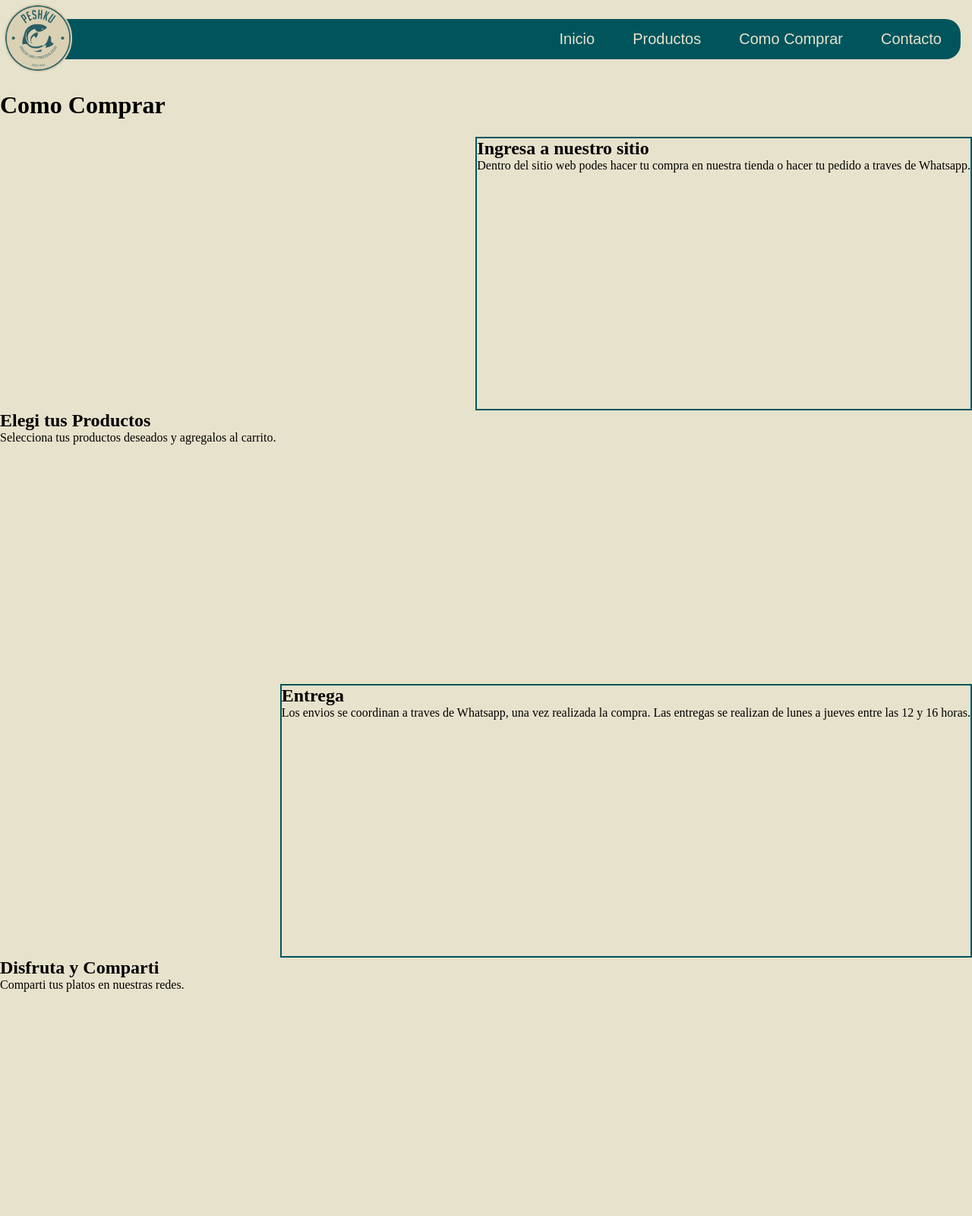
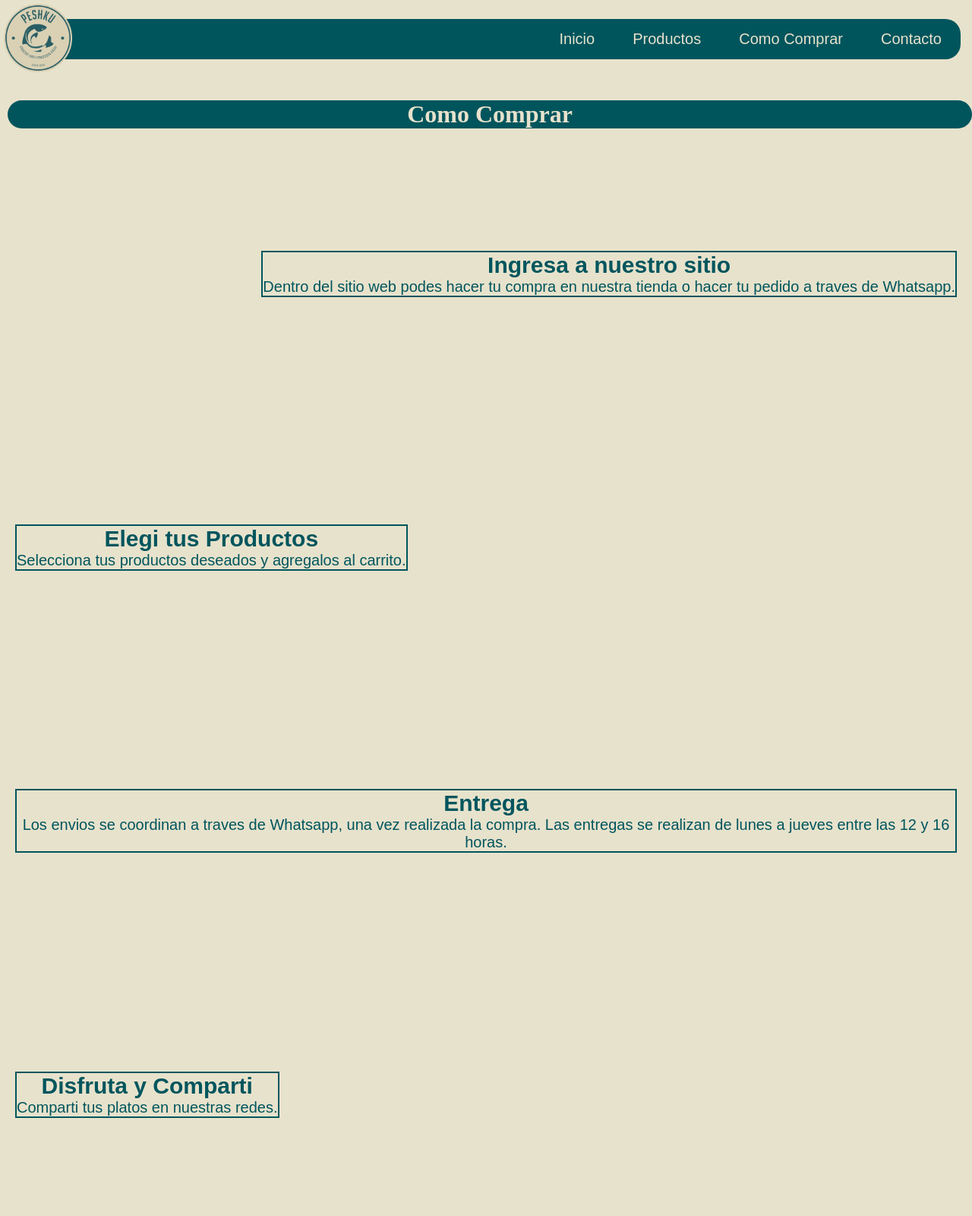
Before and after one commit to davidmaldonado90/proyectodavidmaldonado, a plain HTML site: page secciones/como-comprar.html in a window 1280 px wide. Shown: the top 1600 px of the page at 76% size. Drawn offline with Linux system fonts and the light colour scheme.

Commit message:
agregue animacion y boostrap en rama2

```diff
--- a/estilos/styles.css
+++ b/estilos/styles.css
@@ -55,11 +55,32 @@ li a{
     font-family: sans-serif;
 }
 
+a:hover{
+    background-color: #e7e2cc;
+    color: #00555d;
+}
+
 #bienvenida{
     margin-top: 5px;
     background-image: url(../imagenes/salmon-salvaje.jpg);
     background-size: cover ;
     background-position: center;
+}
+
+h1{
+    animation-name: animacion1;
+    animation-iteration-count: 1;
+    animation-duration: 3s;
+    animation-delay: 0s;
+}
+
+@keyframes animacion1{
+    from{
+        transform: translatex(-1000px);
+    }
+    to{
+        transform: translatex(0);
+    }
 }
 
 #bienvenida h1{
@@ -231,13 +252,46 @@ main.mainproductos img{
 }
 /*seccion como comprar*/
 
+.titulocompra{
+    text-align: center;
+    background-color: #00555d;
+    border-radius: 30px;
+    color: #e7e2cc;
+    margin-left: 10px;
+}
+.compra{
+    align-items: center;
+}
+
+.boxcompra{
+    margin: 20px;
+    border: #00555d 2px solid;
+    background-color: #e7e2cc;
+    color: #00555d;
+    font-family: sans-serif;
+    font-size: 20px;
+    text-align: center;
+}
+
 #primero{
+    align-content: center;
     justify-self: end;
-    border: #00555d 2px solid;
+    transition: height 2s;
 }
+#primero:hover{
+    height: 200px;
+}
+
 #tercero{
     justify-self: end;
-    border: #00555d 2px solid;
+}
+
+#segundo{
+    justify-self:left ;
+}
+
+#cuarto{
+    justify-self:left ;
 }
 
 /*grid*/
--- a/secciones/como-comprar.html
+++ b/secciones/como-comprar.html
@@ -19,21 +19,21 @@
         </nav>
         <main class="compra">
                 <h1 class="titulocompra">Como Comprar</h1>
-                <div id="primero">
+                <div class="boxcompra" id="primero">
                     <h2>Ingresa a nuestro sitio</h2>
                     <p>Dentro del sitio web podes hacer tu compra en nuestra tienda o hacer tu pedido a traves de Whatsapp.</p>
                 </div>
-                <div id="segundo">
+                <div id="segundo" class="boxcompra">
                     <h2>Elegi tus Productos</h2>
                     <p>Selecciona tus productos deseados
                             y agregalos al carrito.</p>
                 </div>
-                <div id="tercero">
+                <div id="tercero" class="boxcompra">
                     <h2>Entrega</h2>
                     <p>Los envios se coordinan a traves de Whatsapp, una vez realizada la compra. Las entregas se realizan de lunes a
                     jueves entre las 12 y 16 horas.</p>
                 </div>
-                <div id="cuarto">
+                <div id="cuarto" class="boxcompra">
                     <h2> Disfruta y Comparti</h2>
                     <p>Comparti tus platos en nuestras redes.</p>
                 </div>
```
Also changed, not shown: secciones/contacto.html (+32 -24 lines).
